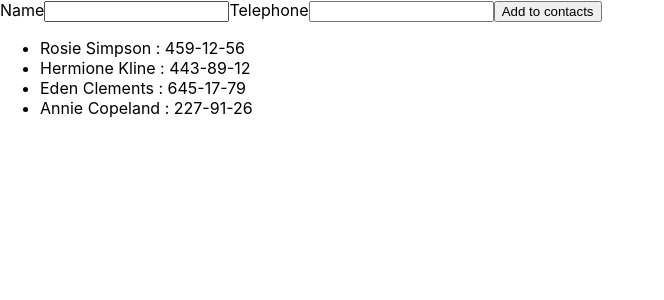
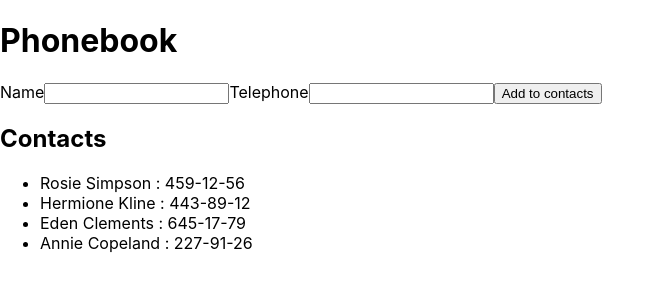
Before and after one commit to JulieJud/goit-react-hw-08-phonebook, a React (Create React App) app: page / in a window 1280 px wide. Shown: the top 300 px of the page, without its empty margins (0-664 px from the left). Built offline with nearby package versions, Linux system fonts and the light colour scheme.

Commit message:
1,2 done

```diff
--- a/src/Component/App.js
+++ b/src/Component/App.js
@@ -1,7 +1,7 @@
 import { Component } from 'react';
 import { v4 as uuidv4 } from 'uuid';
 import './App.css';
-import CotactsForm from './Contacts/ContactsForm.jsx';
+import CotactsForm from './Contacts/ContactsForm';
 import ContactsList from './Contacts/ContactsList';
 
 export default class App extends Component {
@@ -29,8 +29,10 @@ export default class App extends Component {
   render() {
     return (
       <div>
-        <title>Phonebook</title>
+        <h1>Phonebook</h1>
         <CotactsForm onSubmit={this.addName} />
+        <h2>Contacts</h2>
+
         <ContactsList contacts={this.state.contacts} />
       </div>
     );
--- a/src/Component/Contacts/ContactsForm.jsx
+++ b/src/Component/Contacts/ContactsForm.jsx
@@ -30,7 +30,7 @@ export default class ContactsForm extends Component{
         return (
             <div>
                 <form onSubmit={this.handleSubmit}>
-                    <label htmlFor={this.nameId}>
+                    <label >
                         Name
 
                         <input
@@ -46,7 +46,7 @@ export default class ContactsForm extends Component{
                     />
 
               </label>
-                      <label htmlFor={this.telId}>Telephone
+                      <label >Telephone
                          <input
                               type="tel"
                               name="number"
```
Also changed, not shown: src/Component/Filter/Filter.jsx (added).
